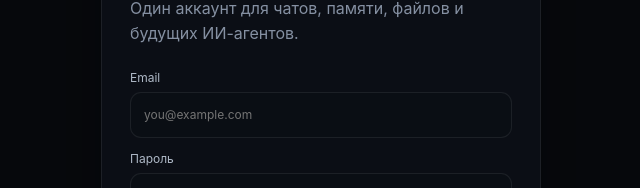
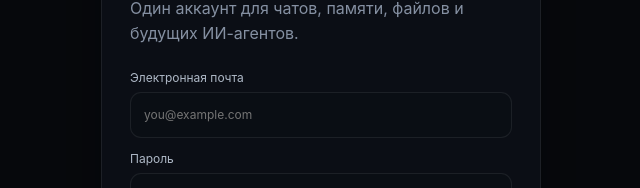
Before and after one commit to hazzardik/TENSORRA, a Next.js app: page /login in a window 1280 px wide. Shown: the part 316-504 px from the top of the page, without its empty margins (319-959 px from the left). Built offline with nearby package versions, Linux system fonts and the light colour scheme; no server answers.

Commit message:
Finish Russian authentication copy

```diff
--- a/src/app/login/page.tsx
+++ b/src/app/login/page.tsx
@@ -8,13 +8,13 @@ function translateAuthError(message: string) {
   const lower = message.toLocaleLowerCase();
 
   if (lower.includes("invalid login credentials")) {
-    return "Неверный email или пароль.";
+    return "Неверная электронная почта или пароль.";
   }
   if (lower.includes("email not confirmed")) {
-    return "Сначала подтвердите email по ссылке из письма.";
+    return "Сначала подтвердите электронную почту по ссылке из письма.";
   }
   if (lower.includes("user already registered")) {
-    return "Аккаунт с таким email уже существует.";
+    return "Аккаунт с такой электронной почтой уже существует.";
   }
   if (lower.includes("password should be at least")) {
     return "Пароль слишком короткий.";
@@ -58,7 +58,7 @@ export default function LoginPage() {
           router.replace("/app");
           router.refresh();
         } else {
-          setStatus("Аккаунт создан. Подтвердите email по ссылке из письма, затем войдите.");
+          setStatus("Аккаунт создан. Подтвердите электронную почту по ссылке из письма, затем войдите.");
         }
       }
     } catch (error) {
@@ -97,7 +97,7 @@ export default function LoginPage() {
 
         <form className="authForm" onSubmit={submit}>
           <label>
-            Email
+            Электронная почта
             <input
               type="email"
               required
```
